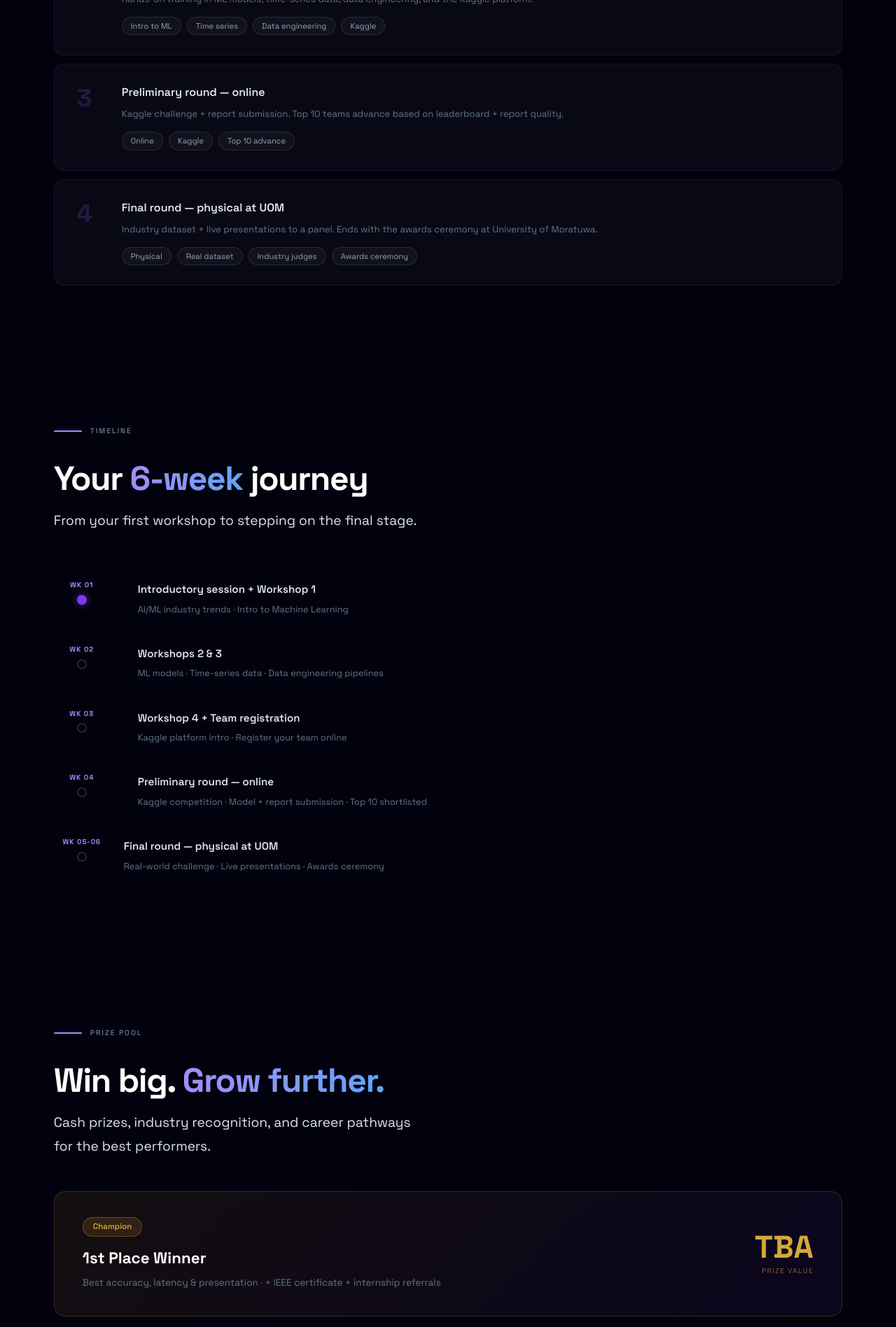
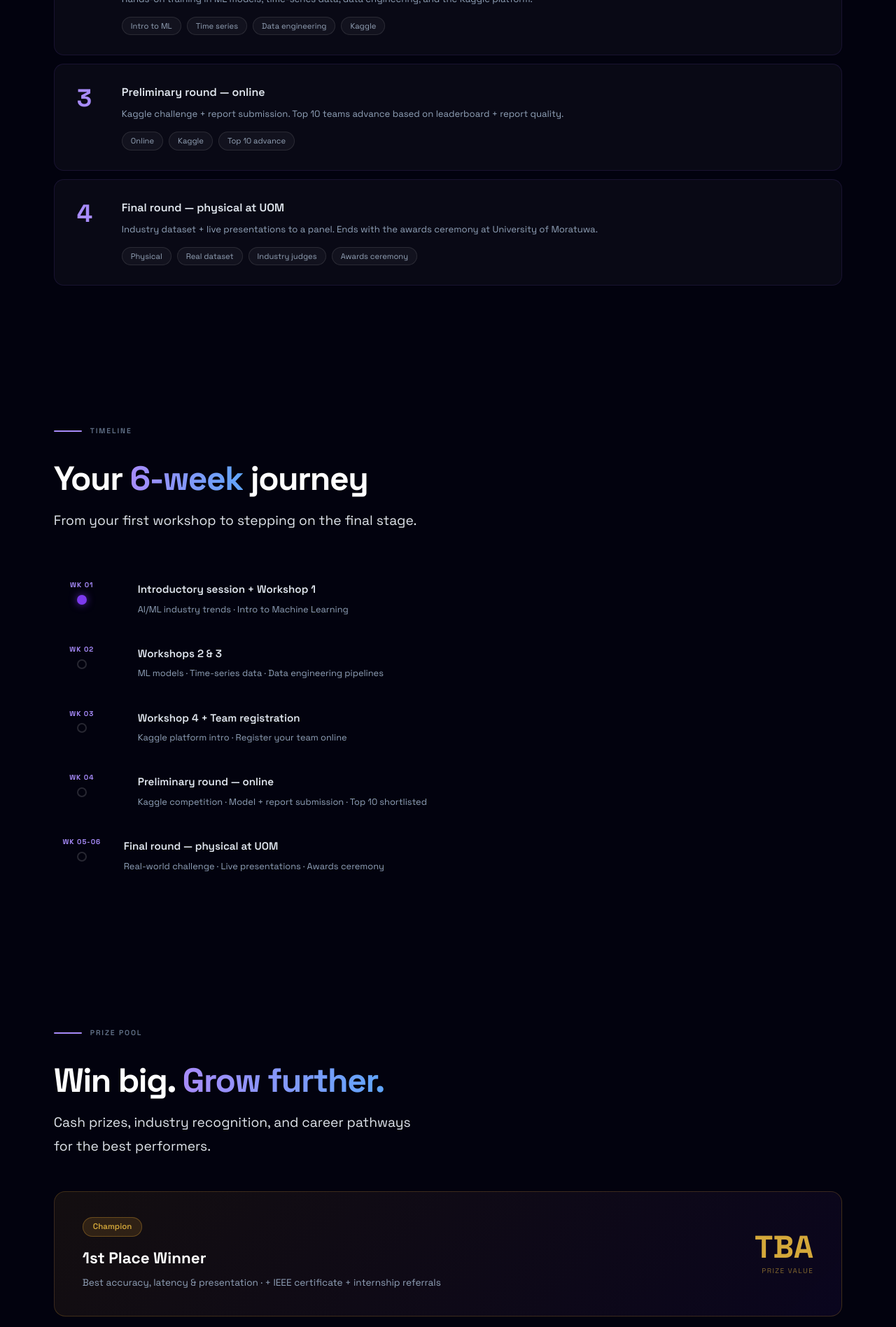
Before and after one commit to renulucshmi/octwave-3.0-prod, a React (Vite) app: page / in a window 1280 px wide. Shown: the part 2120-4016 px from the top of the page at 70% size. Built offline with nearby package versions, Linux system fonts and the light colour scheme.

Commit message:
Update index.css

```diff
--- a/src/index.css
+++ b/src/index.css
@@ -455,7 +455,7 @@ body {
 }
 .about-card-grid-desc {
     font-size: 0.8rem;
-    color: #64748b;
+    color: #91a2b9;
     line-height: 1.7;
 }
 
@@ -482,7 +482,7 @@ body {
 .structure-num {
     font-size: 2.2rem;
     font-weight: 800;
-    color: rgba(139,92,246,0.2);
+    color: var(--purple-light);
     min-width: 36px;
     line-height: 1;
     margin-top: 2px;
@@ -496,7 +496,7 @@ body {
 }
 .structure-item-desc {
     font-size: 0.82rem;
-    color: #64748b;
+    color: #91a2b9;
     line-height: 1.65;
     margin-bottom: 14px;
 }
@@ -564,7 +564,7 @@ body {
 }
 .timeline-item-desc {
     font-size: 0.8rem;
-    color: #64748b;
+    color: #91a2b9;
     line-height: 1.65;
 }
 
@@ -598,7 +598,7 @@ body {
 }
 .prize-champion-desc {
     font-size: 0.85rem;
-    color: #64748b;
+    color: #91a2b9;
     line-height: 1.6;
 }
 .prize-tba {
```
